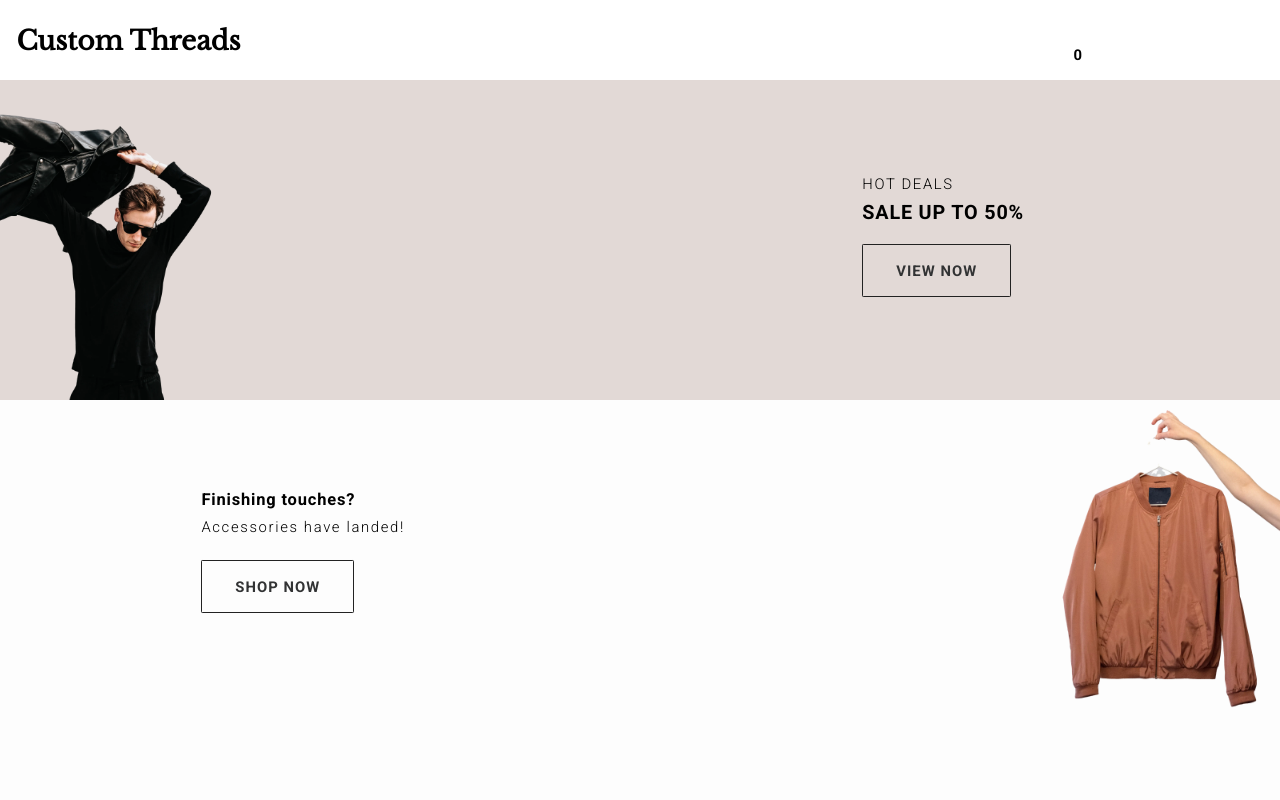
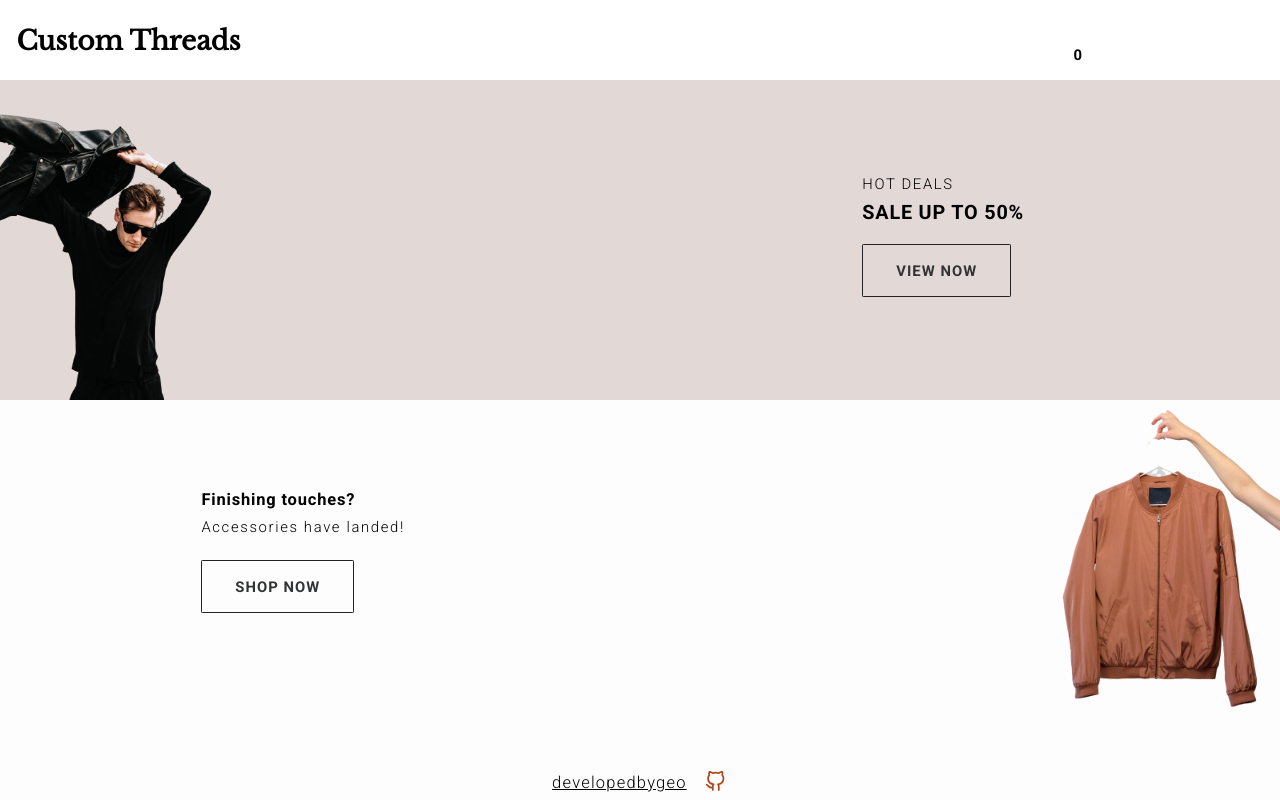
Before and after one commit to developedbygeo/Custom-threads, a React (Create React App) app: page / in a window 1280 px wide. Built offline with nearby package versions, Linux system fonts and the light colour scheme; no server answers; some icons are missing.

Commit message:
feat: adding footer

```diff
--- a/src/pages/Landing.js
+++ b/src/pages/Landing.js
@@ -6,6 +6,7 @@ import { ImageCard, Card } from '../components/UI/Card.styled';
 import { StyledHero } from '../components/UI/Container.styled';
 import { CtaButton } from '../components/UI/Button.styled';
 import { getColor } from '../components/shared/utils';
+import { FiGithub } from 'react-icons/fi';
 
 const gridSettings = {
   cols: '0.9fr 1fr',
@@ -49,6 +50,12 @@ const Landing = () => {
           <img src={jacketHero} alt="fancy bomber jacket hanging" />
         </ImageCard>
       </StyledHero>
+      <footer>
+        <a href="https://github.com/developedbygeo" target="_blank" rel="noreferrer">
+          developedbygeo
+        </a>
+        <FiGithub />
+      </footer>
     </>
   );
 };
```
